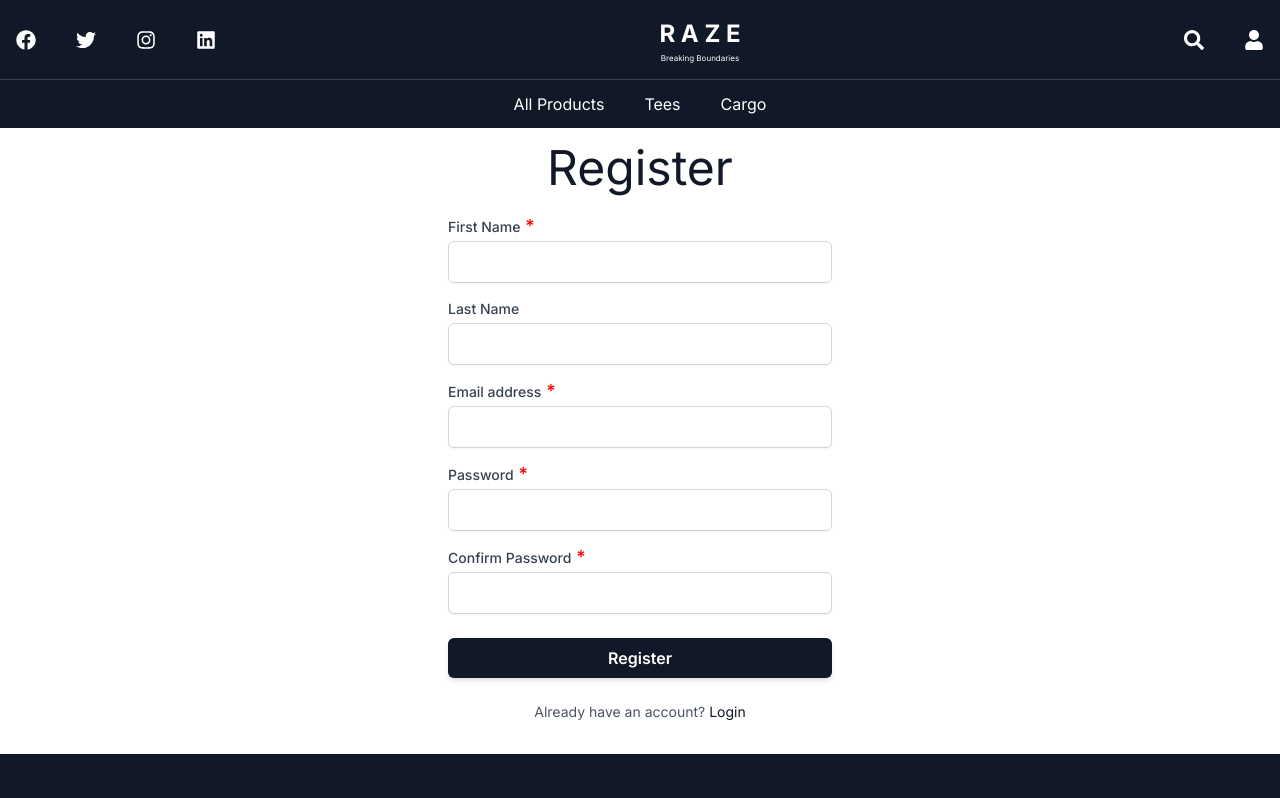
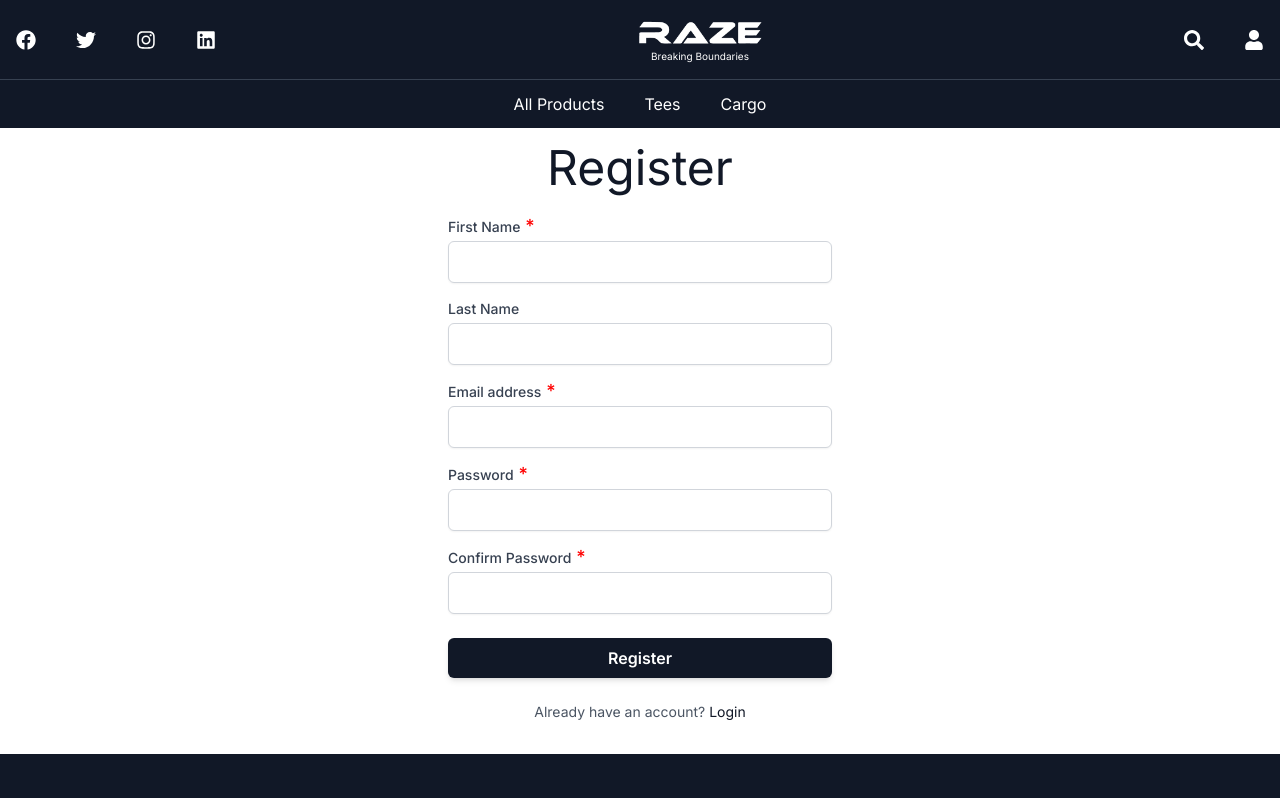
Before and after one commit to JonayedAhmed/raze-fe, a Next.js app: page /register in a window 1280 px wide. Shown: the top 798 px of the page. Built offline with nearby package versions, Linux system fonts and the light colour scheme.

Commit message:
updated secondary navbar logo as well

```diff
--- a/src/common/navbar/SecondaryNavbar.js
+++ b/src/common/navbar/SecondaryNavbar.js
@@ -6,6 +6,7 @@ import { usePathname } from 'next/navigation';
 import { useState } from 'react';
 import { FaFacebook, FaInstagram, FaLinkedin, FaSearch, FaTwitter, FaUser } from 'react-icons/fa';
 import MenuBarsIcon from '../../../public/icons/MenuBarsIcon.svg';
+import raze from '../.././../public/images/raze.png';
 
 const allNavItems = [
     { category: 'All Products', href: '/all-products' },
@@ -36,8 +37,13 @@ const Navbar = () => {
 
                 {/* Logo and Slogan */}
                 <div className="flex-1 flex flex-col justify-center items-center md:w-auto">
-                    <div className="text-[24px] font-bold">R A Z E</div>
-                    <span className="text-[8px]">Breaking Boundaries</span>
+                    {/* <div className="text-[24px] font-bold">R A Z E</div> */}
+                    <Image
+                        src={raze} height={120} width={130}
+                        className='cursor-pointer'
+                        onClick={() => router.push('/')}
+                    />
+                    <span className="text-[10px]">Breaking Boundaries</span>
                 </div>
 
                 {/* Search and User Icons */}
```
